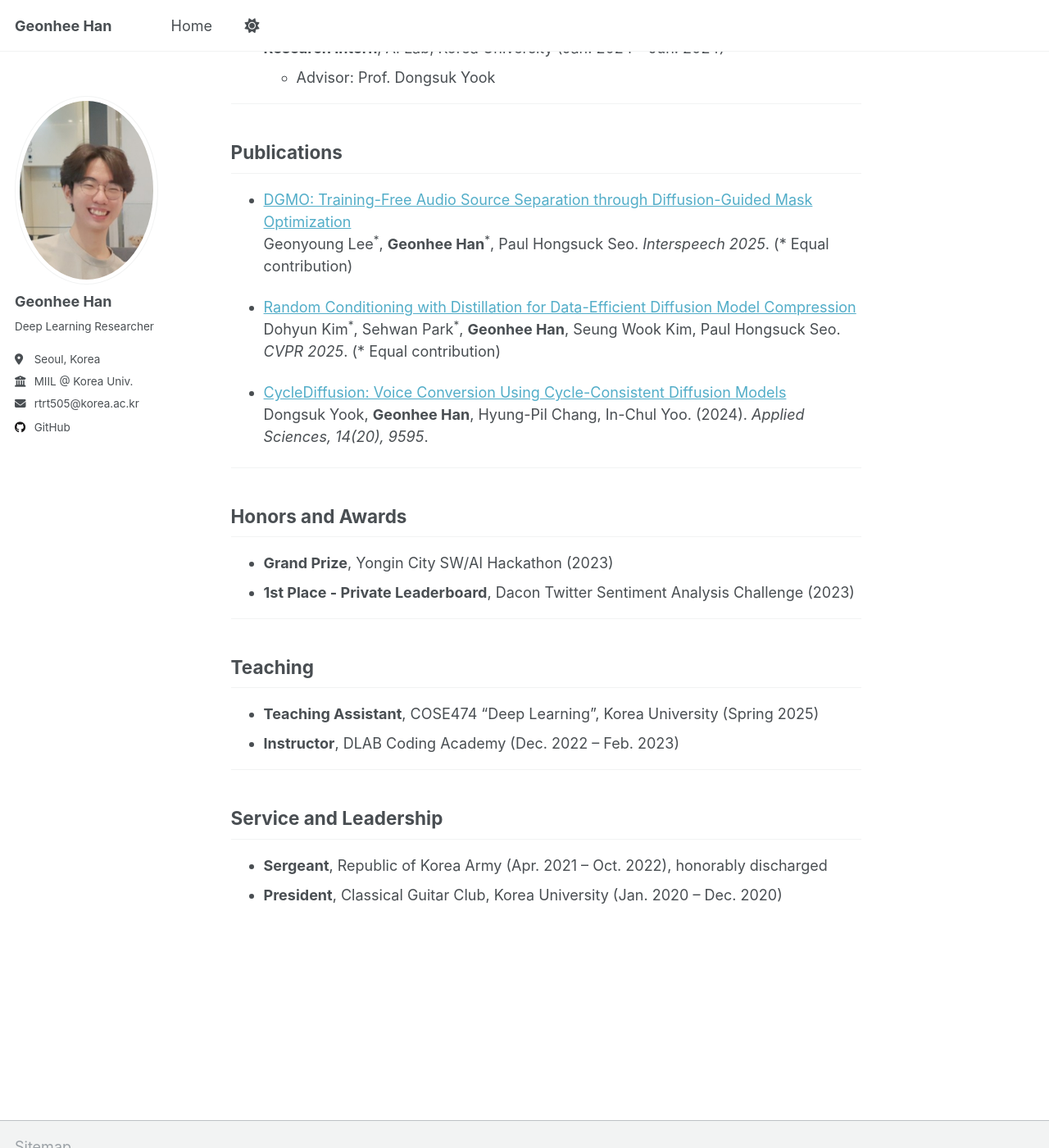
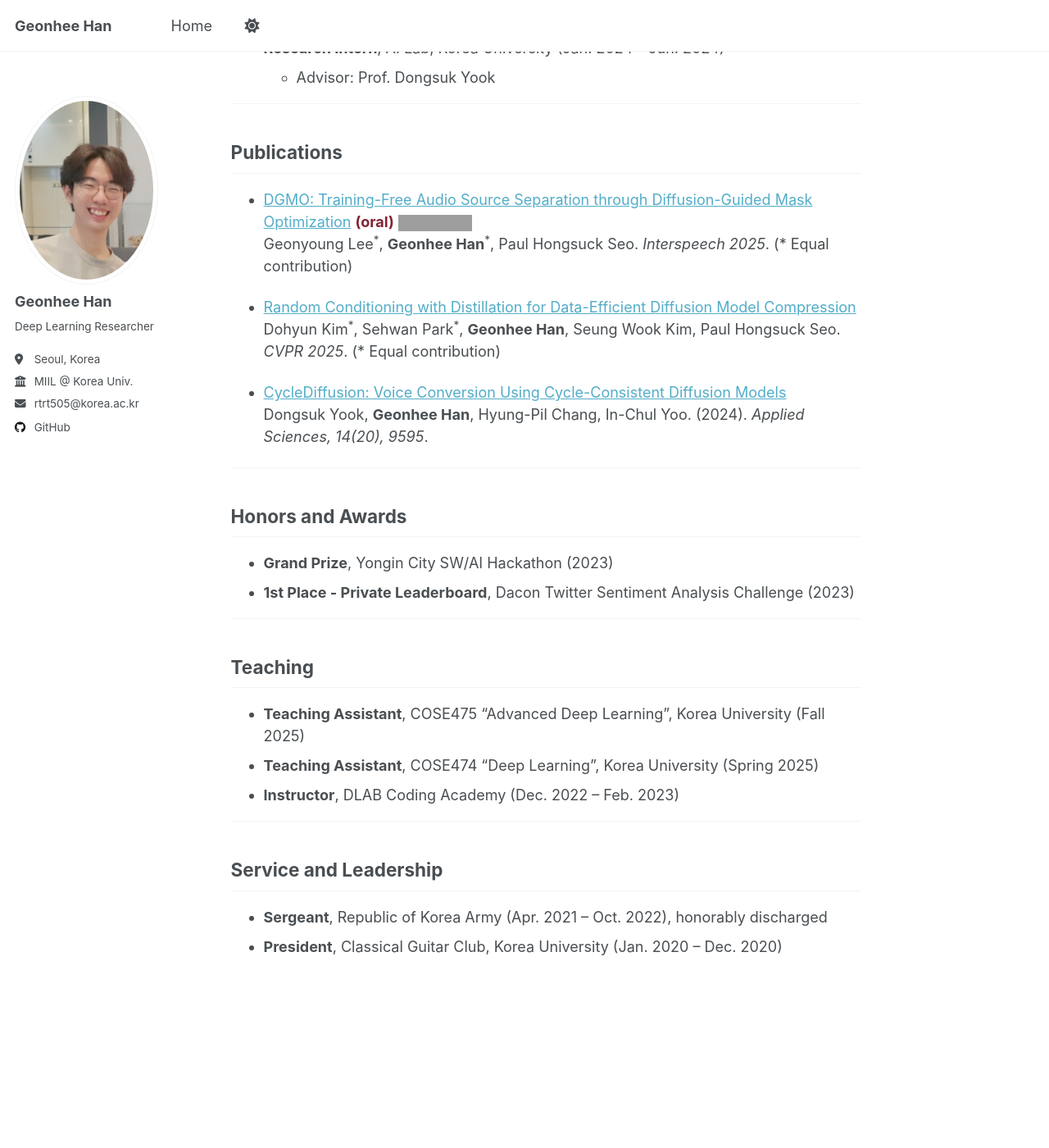
Before and after one commit to chaksseu/chaksseu.github.io, a Jekyll site: the page built from _pages/home.md, in a window 1280 px wide and 1400 px high, scrolled down 699 px. Shown: the whole window at 82% size. Built offline with Jekyll 4.4.1, drawn with Linux system fonts in a browser that asks for light colours; grey boxes are pictures that could not be loaded.

Commit message:
update_250729

```diff
--- a/_pages/home.md
+++ b/_pages/home.md
@@ -32,7 +32,7 @@ My research interests are in multimodal generative models, particularly diffusio
 
 ## Publications
 
-* <a href="https://wltschmrz.github.io/DGMO/" target="_blank" rel="noopener noreferrer">DGMO: Training-Free Audio Source Separation through Diffusion-Guided Mask Optimization</a>
+* <a href="https://wltschmrz.github.io/DGMO/" target="_blank" rel="noopener noreferrer">DGMO: Training-Free Audio Source Separation through Diffusion-Guided Mask Optimization</a> <span style="color:#822333"><b>(oral)</b></span> ![oral badge](https://img.shields.io/badge/oral-maroon?style=flat&logoColor=white&color=822333)
   Geonyoung Lee<sup>*</sup>, <b>Geonhee Han</b><sup>*</sup>, Paul Hongsuck Seo. <i>Interspeech 2025</i>. (\* Equal contribution)
 
 * <a href="https://dohyun-as.github.io/Random-Conditioning/" target="_blank" rel="noopener noreferrer">Random Conditioning with Distillation for Data-Efficient Diffusion Model Compression</a>
@@ -52,6 +52,7 @@ My research interests are in multimodal generative models, particularly diffusio
 
 ## Teaching
 
+* <b>Teaching Assistant</b>, COSE475 "Advanced Deep Learning", Korea University (Fall 2025)
 * <b>Teaching Assistant</b>, COSE474 "Deep Learning", Korea University (Spring 2025)
 * <b>Instructor</b>, DLAB Coding Academy (Dec. 2022 – Feb. 2023)
 
```
